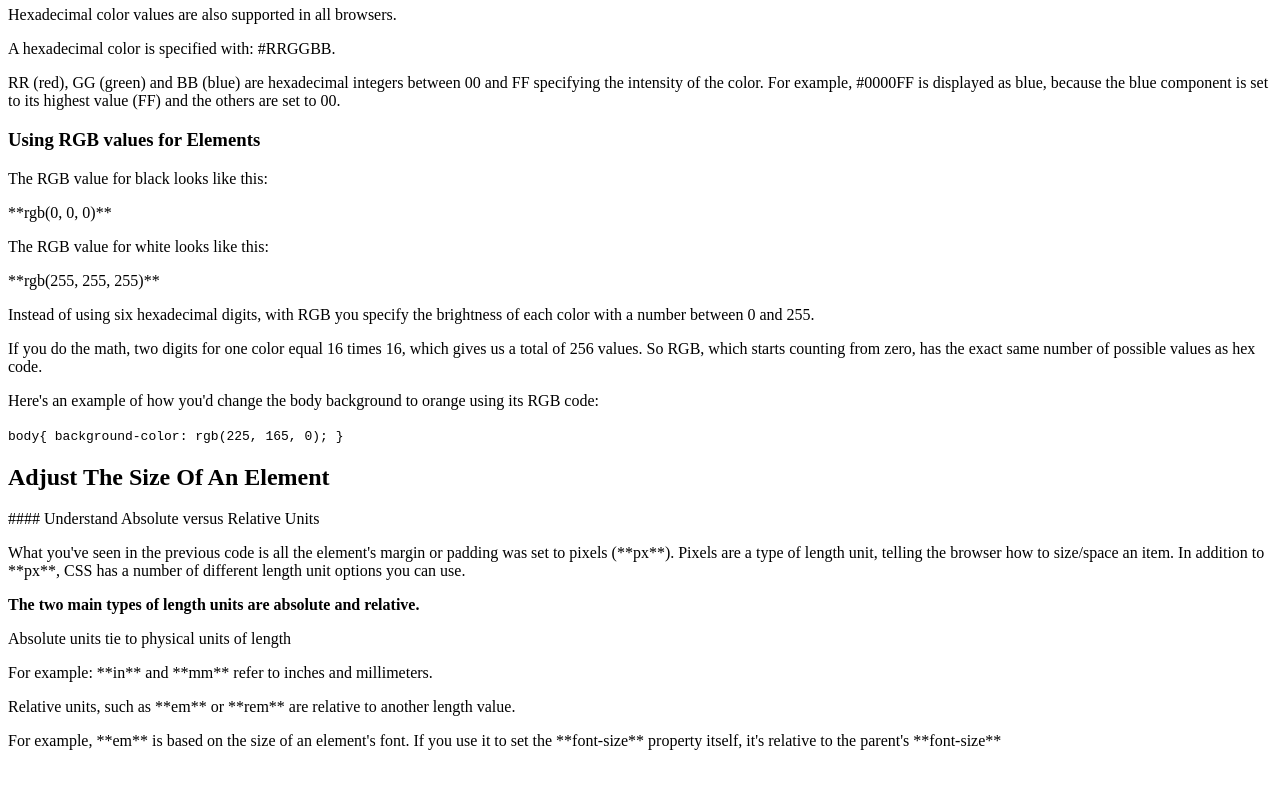
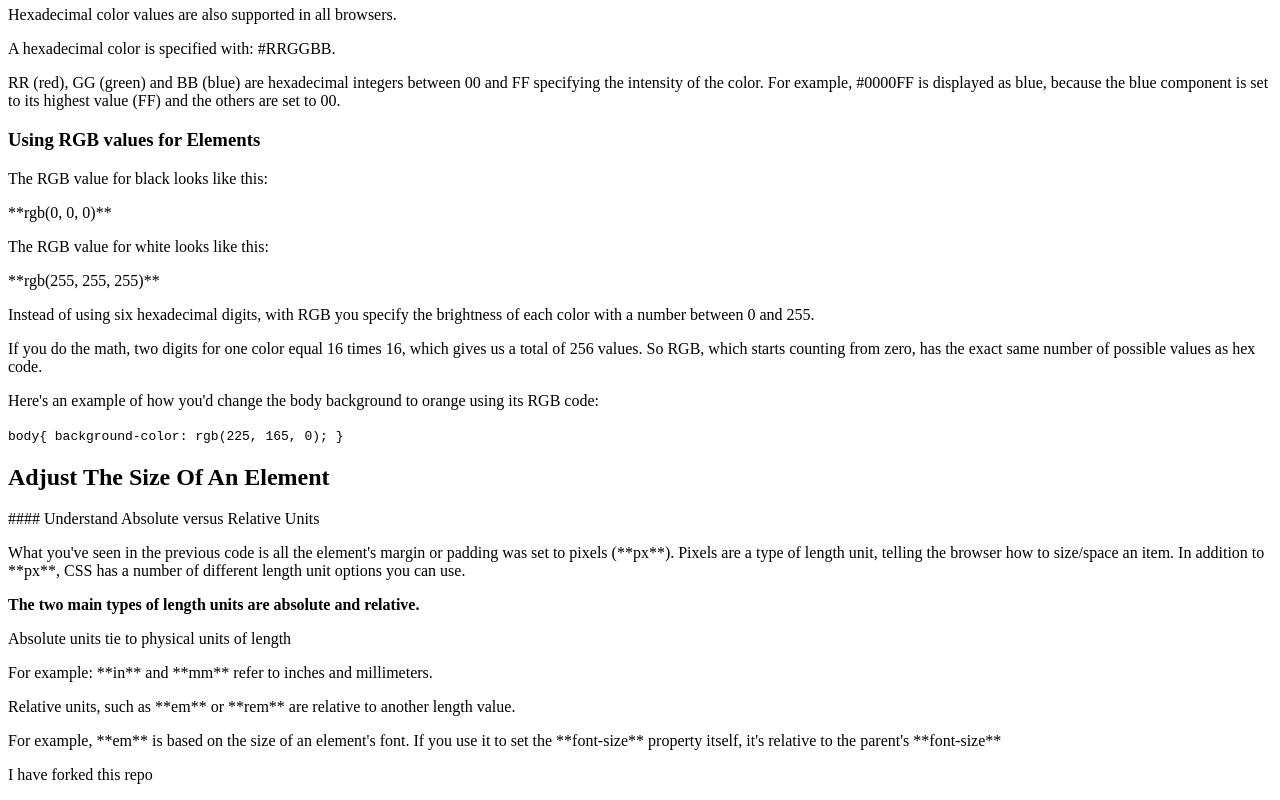
Before and after one commit to golson4421/FCC-ResponsiveWeb-Cert, a plain HTML site: page techdocument/index.html in a window 1280 px wide. Shown: the part 1402-2202 px from the top of the page. Before the commit the page ends 2168 px from the top, so only its background shows below. Drawn offline with Linux system fonts and the light colour scheme; files that its build step writes are made by us from their sources.

Commit message:
Update index.html

```diff
--- a/techdocument/index.html
+++ b/techdocument/index.html
@@ -112,6 +112,7 @@
         <p>For example, **em** is based on the size of an element's font. If you use it to set the **font-size** property itself, it's relative to the parent's **font-size**</p>
       </section>
 
+      <p>I have forked this repo</p>
     </main>
   </body>
 </html>
```
